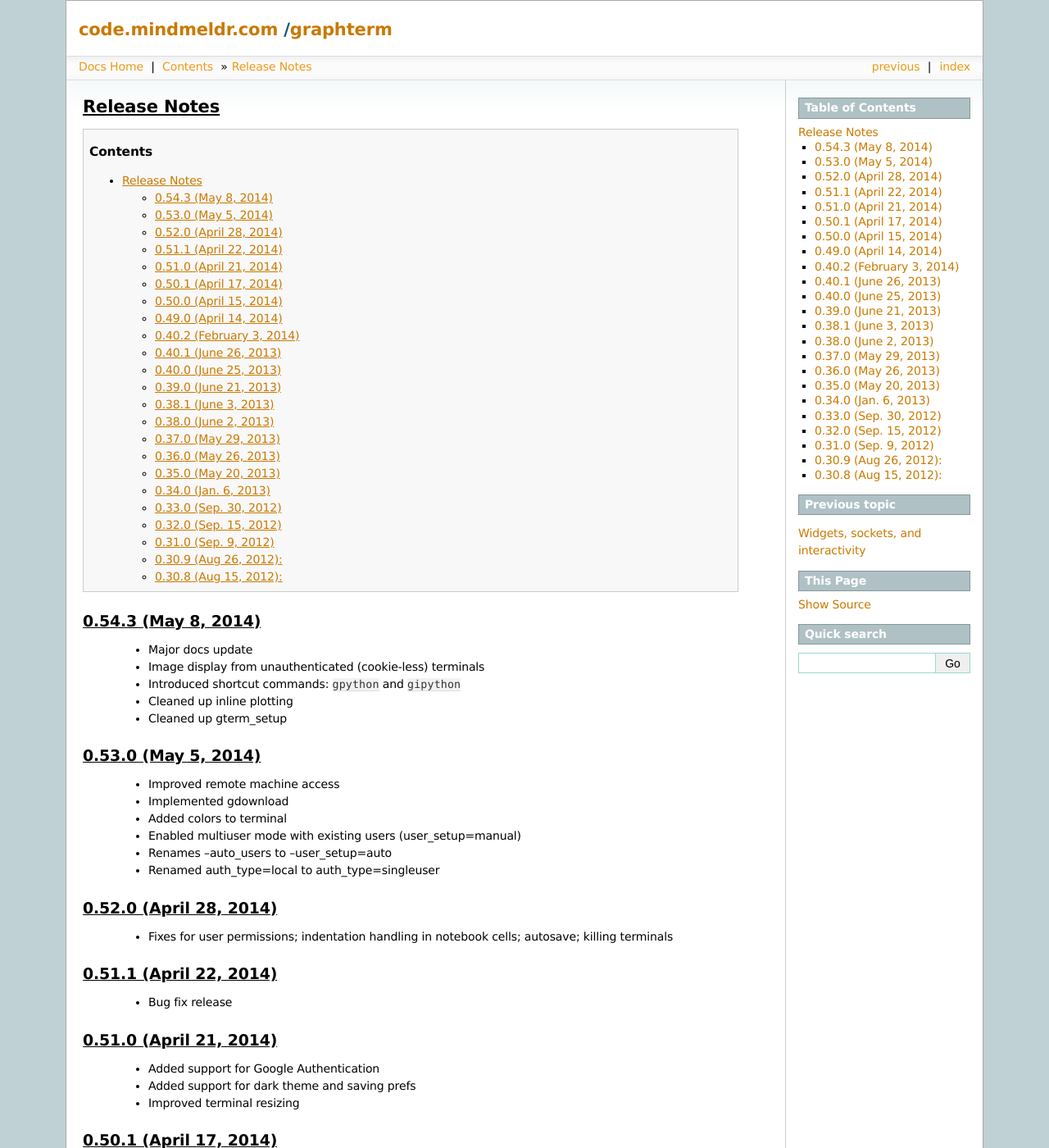
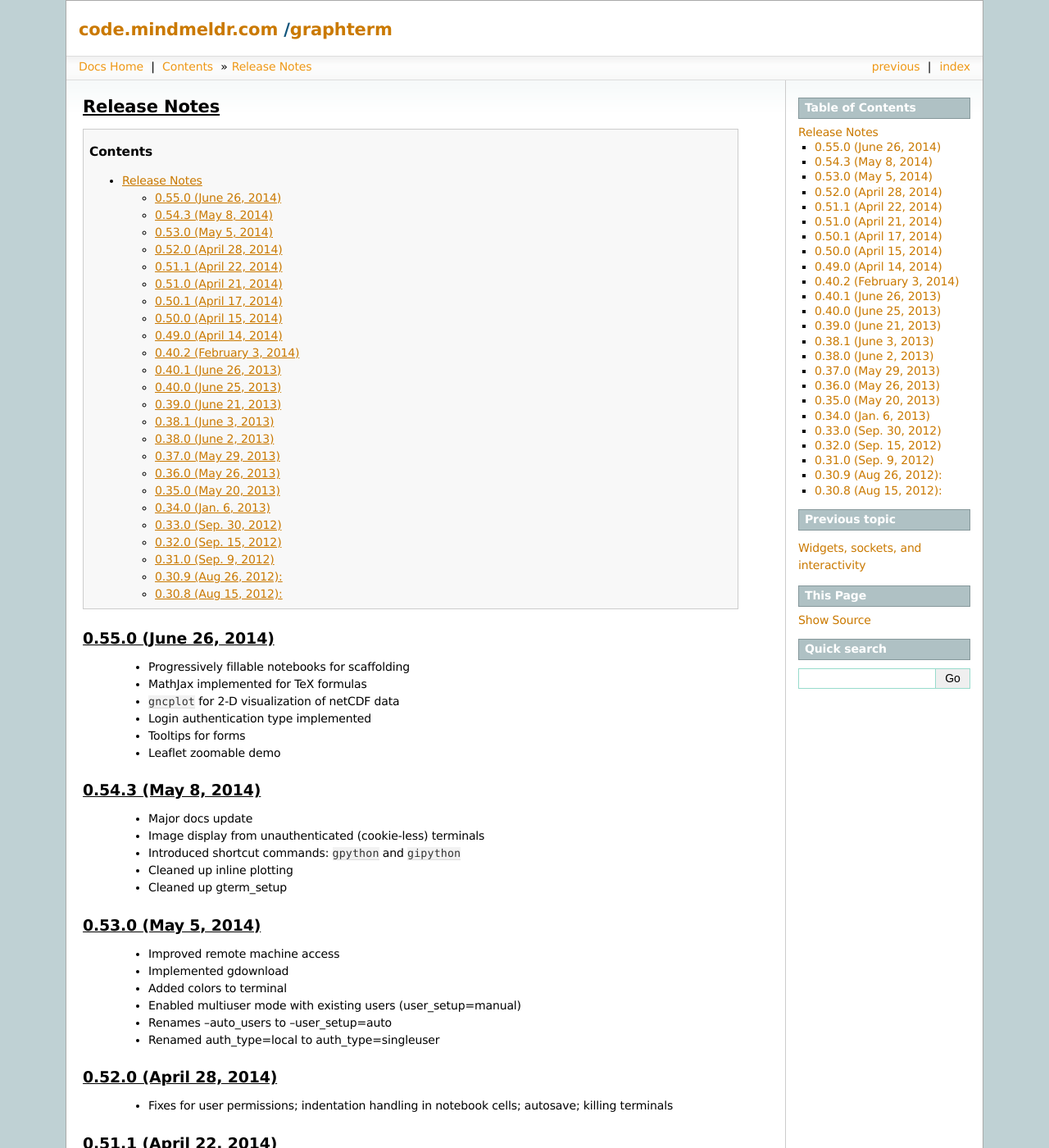
Before and after one commit to mitotic/graphterm, a Sphinx documentation site: the page built from docs/release-notes.rst, in a window 1280 px wide and 1400 px high. Shown: the whole window at 82% size. Built offline with Sphinx 7.4.7, drawn with Linux system fonts in a browser that asks for light colours; the version number could not be read and is left out.

Commit message:
Version 0.55 with fillable notebooks, MathJax, login etc.

```diff
--- a/docs/_templates/index.html
+++ b/docs/_templates/index.html
@@ -10,8 +10,8 @@
    <a href="https://groups.google.com/group/graphterm">mailing list</a>
    or follow <a href="https://twitter.com/intent/user?screen_name=graphterm">@graphterm</a>
    on Twitter for updates.</li>
-   <li>The latest version is <a href="http://pypi.python.org/pypi/graphterm">0.54.3</a>
-   released May 8, 2014. See the
+   <li>The latest version is <a href="http://pypi.python.org/pypi/graphterm">0.55.0</a>
+   released June 26, 2014. See the
    <a href="release-notes.html">Release Notes</a>
    </li>
 </ol>
--- a/docs/conf.py
+++ b/docs/conf.py
@@ -23,7 +23,7 @@
 
 project = 'GraphTerm'
 copyright = '2012-2014 R. Saravanan'
-version = "0.54.3"
+version = "0.55.0"
 release = version
 if about:
     version = about.version
--- a/docs/features.rst
+++ b/docs/features.rst
@@ -49,6 +49,8 @@
    ``gmatplot.py``   An inline ``matplotlib`` plotting package (see  :ref:`matplotlib_shot`)
 
    ``gmenu item subitem``   To access the menubar from the command line
+
+   ``gncplot --variable=air --lon=0 --time=0 --lev=1000,0 air.mon.ltm.nc`` 2-D visualization of variables from a netCDF file
 
    ``gopen filename``    To open a file using the OS-specific ``open`` command
 
@@ -280,6 +282,10 @@
 
 To select a subset of images in the directory, you can use a wildcard
 pattern. For publicly webcasting a slideshow, use the ``-b`` option.
+The convenience command ``pdf2png`` can be used to convert a PDF file
+to a set of images for viewing as a slide show::
+
+  pdf2png slides.pdf; gimage -f slides-*.png
 
 
 .. index:: execution tracing, online python tutor, python tutor
--- a/docs/release-notes.rst
+++ b/docs/release-notes.rst
@@ -2,6 +2,21 @@
 ******************************************************************************************
 .. contents::
 
+
+0.55.0 (June 26, 2014)
+---------------------------------------------------------------------------------
+
+ - Progressively fillable notebooks for scaffolding
+
+ - MathJax implemented for TeX formulas
+
+ - ``gncplot`` for 2-D visualization of netCDF data
+
+ - Login authentication type implemented
+
+ - Tooltips for forms
+
+ - Leaflet zoomable demo
 
 0.54.3 (May 8, 2014)
 ---------------------------------------------------------------------------------
--- a/docs/screenshots.rst
+++ b/docs/screenshots.rst
@@ -138,7 +138,7 @@
 .. _gadmin_users_shot:
 
 Dashboard for a "virtual computer lab" - listing user terminal activity
-==================================================
+====================================================================================================
 
 .. figure:: https://github.com/mitotic/graphterm/raw/master/doc-images/gt-screen-gadmin-users.png
    :align: center
@@ -159,7 +159,7 @@
 .. _gadmin_terminals_shot:
 
 Dashboard for a "virtual computer lab" - viewing user terminals
-==================================================
+====================================================================================================
 
 .. figure:: https://github.com/mitotic/graphterm/raw/master/doc-images/gt-screen-gadmin-terminals.png
    :align: center
--- a/docs/start.rst
+++ b/docs/start.rst
@@ -109,7 +109,7 @@
 ``pandas`` Python packages (see below) and also with R (see
 :doc:`R`). It also supports a lightweight notebook interface.
 
-.. index:: inline graphics, matplotlib
+.. index:: inline graphics, matplotlib, gpython, gipython
 
 .. _inline_graphics:
 
```
Also changed, not shown: docs/tutorials.rst (deleted, +0 -11 lines), docs/videos.rst (deleted, +0 -12 lines), 4 other files.
